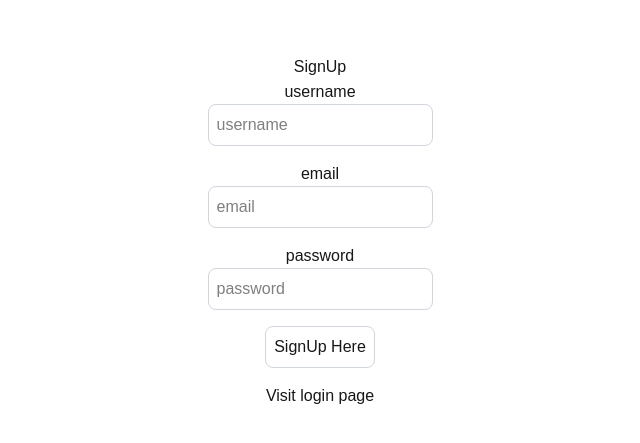
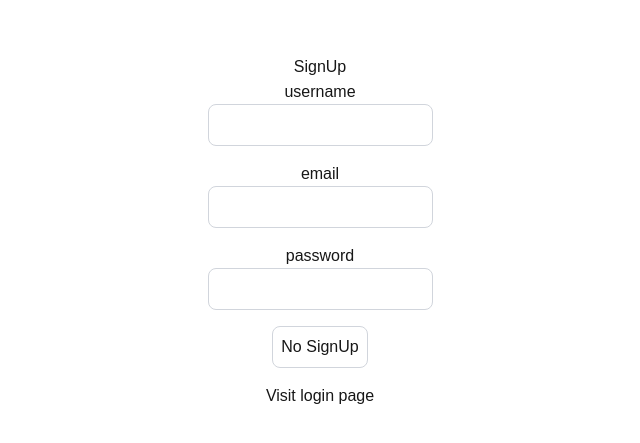
Before and after one commit to Anuragupadhayay/auth-app-NextJS, a Next.js app: page /signup in a window 1280 px wide. Shown: the part 169-612 px from the top of the page, without its empty margins (320-960 px from the left). Built offline with nearby package versions, Linux system fonts and the light colour scheme.

Commit message:
Update the signup process

```diff
--- a/src/app/signup/page.tsx
+++ b/src/app/signup/page.tsx
@@ -1,26 +1,51 @@
 "use client";
 import Link from "next/link";
-import React from "react";
+import React, { useEffect } from "react";
 import { useRouter } from "next/navigation";
-import { Axios } from "axios";
+import axios from "axios";
+import toast from "react-hot-toast";
 
 export default function SignupPage(){
+    const router = useRouter();
     const [user, setUser] = React.useState({
         email:"",
         password: "",
         username:""
     })
 
+
+    const [loading, setLoading] = React.useState(false);
+
+    const [buttonDisabled, setButtonDisabled] = React.useState(false);
     const onSignup = async () => {
+        try {
+            setLoading(true);
+            const response = await axios.post("/api/users/signup",user);
+            console.log("Signup Success", response.data);
+            router.push("/login")
 
+        } catch (error:any) {
+            console.log("SignUp Failed", error.message);
+            toast.error(error.message)
+        } finally {
+            setLoading(false)
+        }
     }
+
+    useEffect(() => {
+        if (user.email.length>0 && user.password.length>0 && user.username.length>0) {
+            setButtonDisabled(false);
+        }
+        else setButtonDisabled(true);
+    }, [user])
+
     return(
          <div className="flex flex-col items-center justify-center min-h-screen py-2">
-        <h1>SignUp</h1>
+        <h1>{loading ? "Processing" : "SignUp"}</h1>
         <hr />
         <label htmlFor="username">username</label>
         <input
-        className="p-2 border border-gray-300 rounded-lg mb-4 focus:outline-none focus:border-gray-600 text-black"
+        className="p-2 border border-gray-300 rounded-lg mb-4 focus:outline-none focus:border-gray-600 text-white"
             id="username"
             type="text"
             value={user.username}
@@ -29,7 +54,7 @@ export default function SignupPage(){
             />
         <label htmlFor="email">email</label>
         <input
-        className="p-2 border border-gray-300 rounded-lg mb-4 focus:outline-none focus:border-gray-600 text-black"
+        className="p-2 border border-gray-300 rounded-lg mb-4 focus:outline-none focus:border-gray-600 text-white"
             id="email"
             type="text"
             value={user.email}
@@ -38,7 +63,7 @@ export default function SignupPage(){
             />
         <label htmlFor="password">password</label>
         <input
-        className="p-2 border border-gray-300 rounded-lg mb-4 focus:outline-none focus:border-gray-600 text-black"
+        className="p-2 border border-gray-300 rounded-lg mb-4 focus:outline-none focus:border-gray-600 text-white"
             id="password"
             type="password"
             value={user.password}
@@ -47,7 +72,7 @@ export default function SignupPage(){
             />
             <button
             onClick={onSignup}
-            className="p-2 border border-gray-300 rounded-lg mb-4 focus:outline-none focus:border-gray-600">SignUp Here</button>
+            className="p-2 border border-gray-300 rounded-lg mb-4 focus:outline-none focus:border-gray-600">{buttonDisabled? "No SignUp" : "SignUp"}</button>
             <Link href="/login">Visit login page</Link>
         </div>
     )
```
